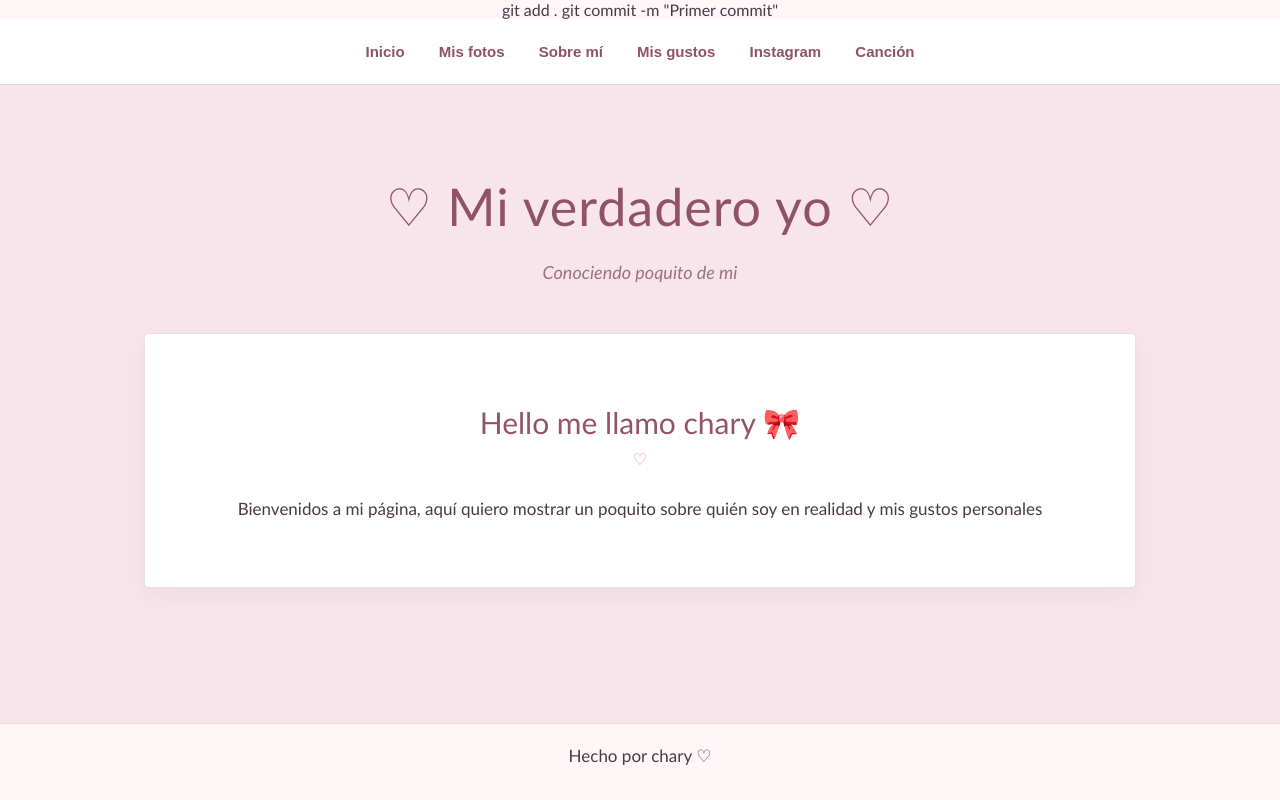
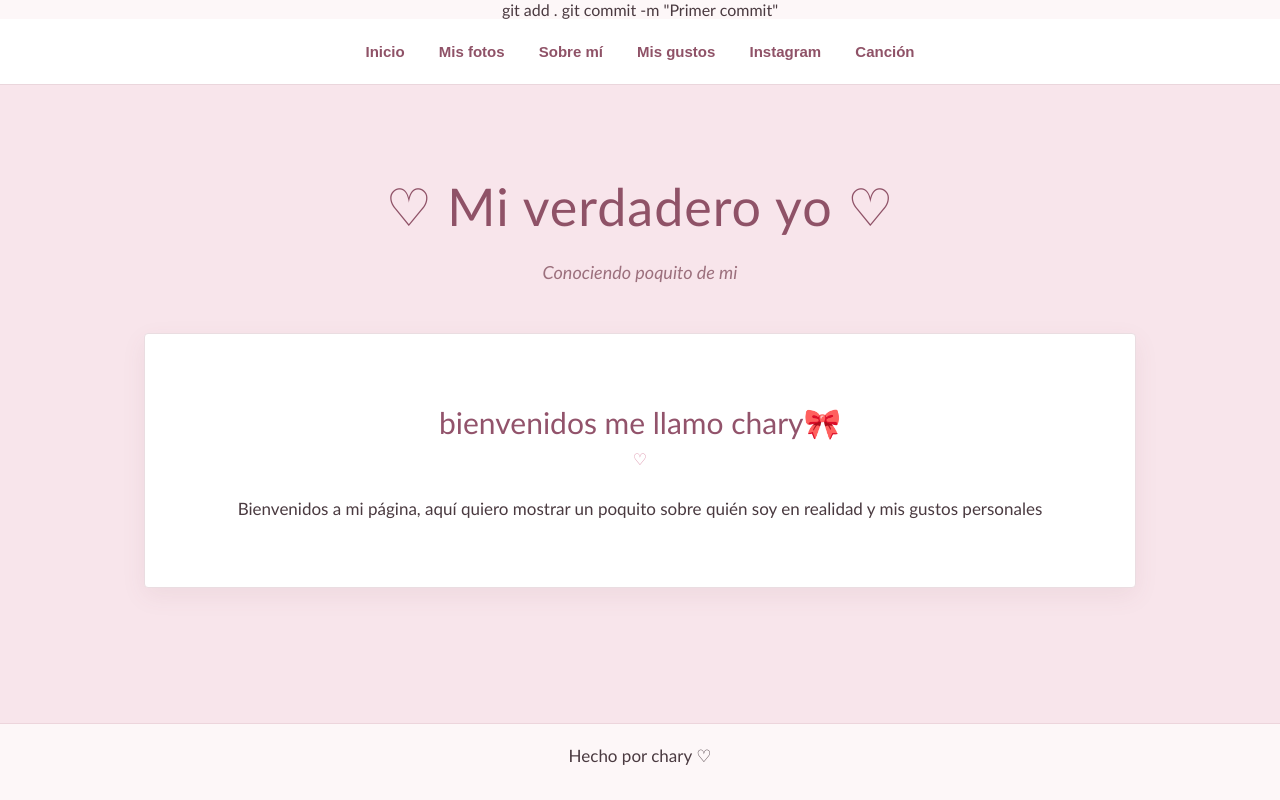
Before and after one commit to fernandezchary91-code/Mi-verdadero-yo, a plain HTML site: page index.html in a window 1280 px wide. Drawn offline with Linux system fonts and the light colour scheme; files that its build step writes are made by us from their sources.

Commit message:
presentacion

```diff
--- a/index.html
+++ b/index.html
@@ -64,7 +64,7 @@ git add .
         <!-- PRESENTACIÓN: primera información sobre mí -->
         <section>
 
-            <h2>Hello me llamo chary 🎀</h2>
+            <h2>bienvenidos me llamo chary🎀</h2>
 
             <p>
                 Bienvenidos a mi página, aquí quiero mostrar un poquito
```
